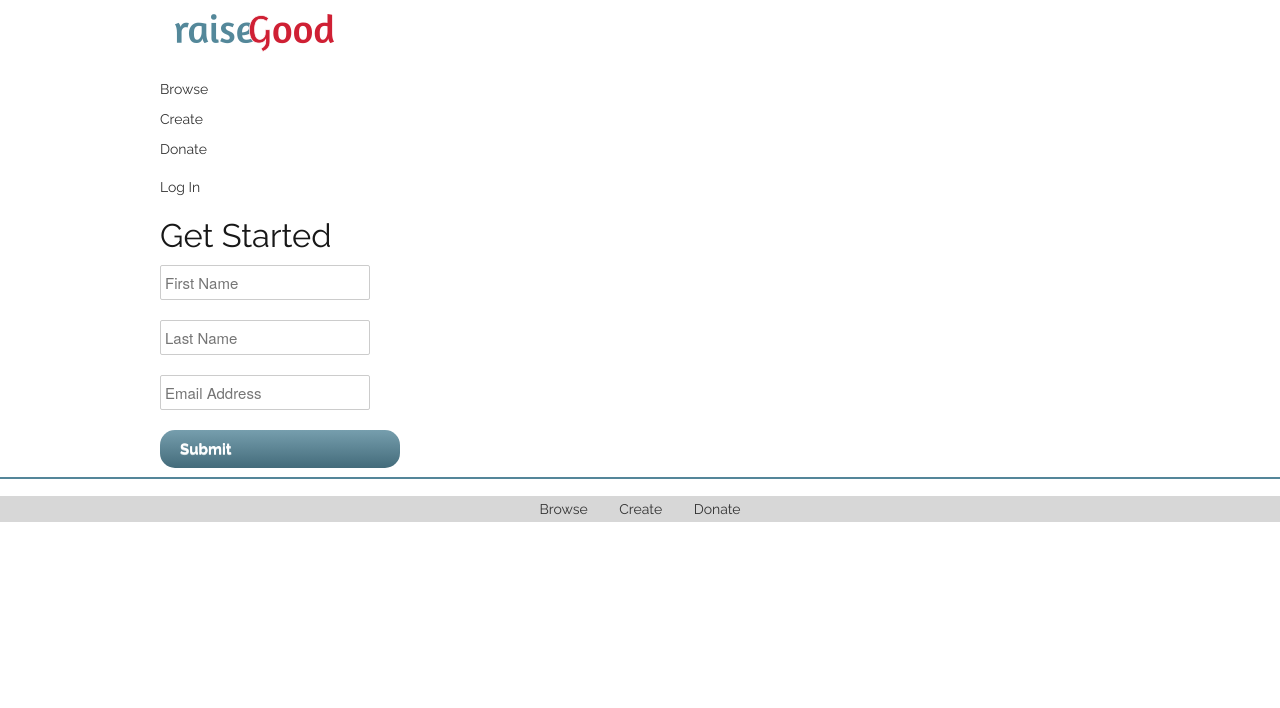
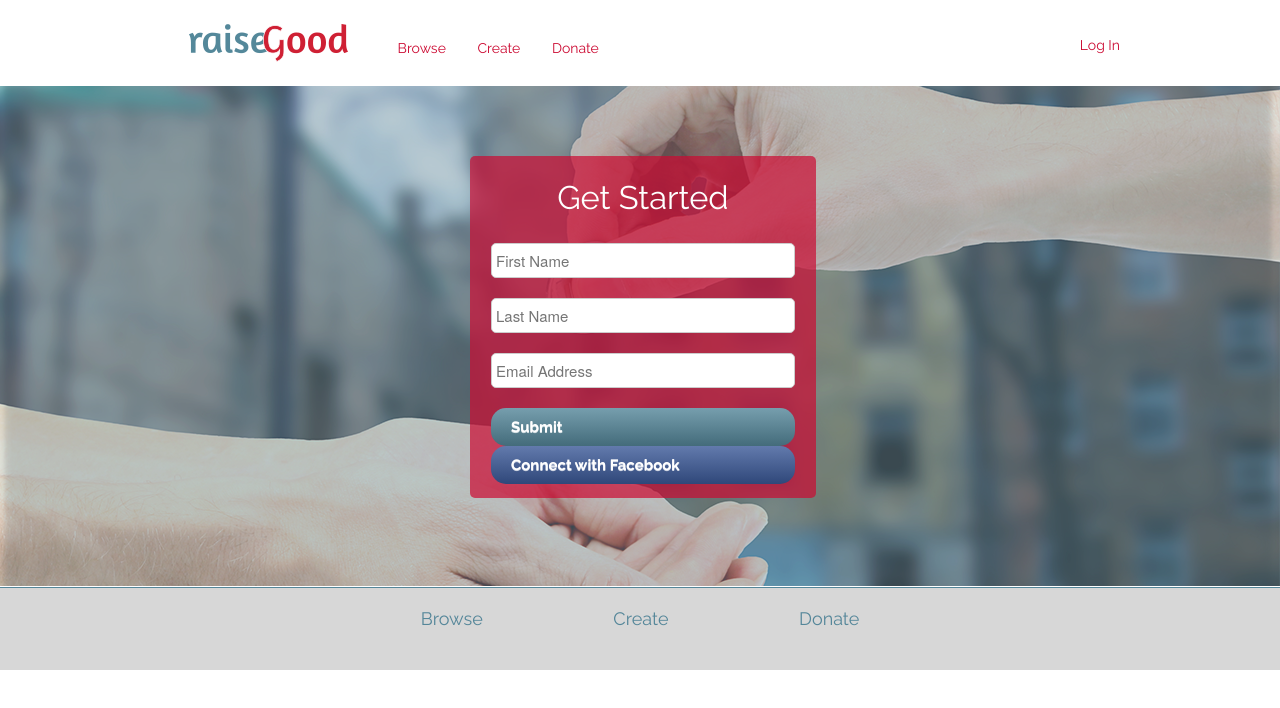
Before and after one commit to JennSlayton/raisegood, a website: page signup.html in a window 1280 px wide. Drawn offline with Linux system fonts and the light colour scheme.

Commit message:
signup sass added

```diff
--- /dev/null
+++ b/sass/_base.scss
@@ -0,0 +1,16 @@
+body {
+  font-family: $main-typeface;
+}
+
+h1, h2, h3, h4, h5, h6{ font-family: $main-typeface }
+
+a{ text-decoration: none; }
+
+
+.divider{
+  border-bottom:  $border-base-blue;
+  border-top: solid 1px transparent;
+  height: 1px;
+  //margin: 1.3em 0 0 0;
+  width: 100%;
+}
--- a/sass/_buttons.scss
+++ b/sass/_buttons.scss
@@ -3,7 +3,7 @@
 	.button{
 		border: none;
 		border-radius: 15px;
-		color: $base-white!important;
+		color: $base-white !important;
 		display: inline-block;
 		font-family: $main-typeface;
 		font-size: 15px;
@@ -27,7 +27,8 @@
 
 	$buttons: (
 						 blue $base-blue $base-white,
-						 red $base-red $base-white
+						 red $base-red $base-white,
+						 fb $fb-blue $base-white,
 						);
 
 	@each $button in $buttons{
@@ -53,7 +54,7 @@
 	.button-nav{ padding:12px 18px !important; margin:1em;  }
 	.button-large{ font-size: 18px; margin:1em; padding:15px 40px !important; }
 	.button-long{ width:100%; }
-	.button-box{width: 25%}
+	.button-box{width: 100%}
 
 
 	//BUTTON POSITION
--- a/sass/_createfr1.scss
+++ b/sass/_createfr1.scss
@@ -1,47 +1,6 @@
 //RAISE GOOD - HOMEPAGE STYLES
-body {
-  font-family: $main-typeface;
-}
-
-h1, h2, h3, h4, h5, h6{ font-family: $main-typeface }
-
-a{ text-decoration: none; }
 
 .createone-page {
 
-  .main-nav-header {
 
-    .left-nav {
-      float: left;
-
-        li{
-          display: inline;
-          margin-top: 0;
-          padding: 0 1em 0 1em;
-        }
-
-        a{
-          color: $base-red;
-          text-decoration: none;
-        }
-
-    }
-
-    .right-nav {
-      float: right;
-
-      li {
-        display: inline;
-
-        a {
-          color: $base-red;
-          text-decoration: none;
-        }
-
-      }
-
-      .right-link {
-        color: $base-red
-      }
-    }
-  }
+}
--- a/sass/_homepage.scss
+++ b/sass/_homepage.scss
@@ -1,56 +1,12 @@
 //RAISE GOOD - HOMEPAGE STYLES
-body {
-  font-family: $main-typeface;
-}
-
-h1, h2, h3, h4, h5, h6{ font-family: $main-typeface }
-
-a{ text-decoration: none; }
-
 .raise-good-homepage {
-
-  .main-nav-header {
-
-    .left-nav {
-      float: left;
-
-        li{
-          display: inline;
-          margin-top: 0;
-          padding: 0 1em 0 1em;
-        }
-
-        a{
-          color: $base-red;
-          text-decoration: none;
-        }
-
-    }
-
-    .right-nav {
-      float: right;
-
-      li {
-        display: inline;
-
-        a {
-          ;
-          text-decoration: none;
-        }
-
-      }
-
-      .right-link {
-        color: $base-red
-      }
-    }
-  }
 
   .main-header-image {
     background:url(../images/raisegoodcover.png) no-repeat top center;
     background-size:cover;
     width:100%;
     min-height:500px;
+    margin-top: 0;
 
     .main-header {
       padding-top: 230px;
@@ -159,20 +115,22 @@ a{ text-decoration: none; }
         }
         li {
           display: inline;
+          padding: 0 2em;
         }
         a {
           text-decoration: none;
-          padding: 0 1em;
+          padding: 0 2em;
         }
       }
 
-      .line {
-      max-width: 150%;
-      }
 
       .nav-footer {
         text-align: center;
         font-size: 18px;
+        .row {
+          margin-bottom: 0;
+        }
+
         a{
           color: $base-blue;
           padding: 0.5em 1.5em;
--- /dev/null
+++ b/sass/_navbar.scss
@@ -0,0 +1,45 @@
+.main-nav-header {
+  padding: 10px 0 0 0;
+  margin-bottom: 0;
+
+  .left-nav {
+    float: left;
+    margin-bottom: 0;
+    padding-bottom: 0;
+
+      li{
+        display: inline-block;
+        margin-top: 0;
+        margin-bottom: 0;
+        padding: 0 1em 0 1em;
+        vertical-align: middle;
+      }
+
+      a{
+        color: $base-red;
+        text-decoration: none;
+      }
+
+  }
+
+  .right-nav {
+    float: right;
+    margin-bottom: 0;
+
+
+    li {
+      display: inline;
+      vertical-align: middle;
+
+      a {
+        color: $base-red;
+        text-decoration: none;
+      }
+
+    }
+
+    .right-link {
+      color: $base-red
+    }
+  }
+}
--- /dev/null
+++ b/sass/_navfooter.scss
@@ -0,0 +1,27 @@
+//GLOBAL NAV FOOTER STYLES
+
+.nav-footer {
+        background-color: $base-gray;
+        text-align: center;
+        font-size: 18px;
+        margin-top: 0;
+        margin-bottom: 0;
+
+        .row {
+          margin-bottom: 0;
+          padding-top: 1em;
+        }
+          .footer-nav {
+            padding-bottom: 1em;
+          }
+        li {
+          display: inline;
+          padding: 0 2em;
+        }
+
+        a{
+          color: $base-blue;
+          padding: 0.5em 1.5em;
+
+        }
+      }
--- a/sass/_signup.scss
+++ b/sass/_signup.scss
@@ -7,48 +7,39 @@ a {text-decoration: none;}
 
 .signup-page {
 
-  .main-nav-header {
+  .right-nav {
+    margin-top: 1.5em;
 
-    .left-nav {
-      float: left;
+  }
 
-        li{
-          display: inline;
-          margin-top: 0;
-          padding: 0 1em 0 1em;
+  .signup-main-image {
+    background:url(../images/raisegoodcover.png) no-repeat top center;
+    background-size:cover;
+    width:100%;
+    min-height:500px;
+    margin-top: 0;
+
+    .sign-up {
+      position: center;
+      padding-top: 5em;
+
+      .information {
+        background-color: rgba(204,10,50, 0.7);
+        color: #FFFFFF;
+        padding: 1em 1.5em;
+        border-radius: 5px;
+
+        h3{
+          text-align: center;
+          color: $base-white;
+          padding: 0.25em 0 0.5em 0;
         }
-
-        a{
-          color: $base-red;
-          text-decoration: none;
+        input {
+          border-radius: 5px;
+          width: 100%;
         }
-    }
-
-    .right-nav {
-      a{
-        color: $base-red;
-        text-decoration: none;
       }
     }
   }
 
-  .signup-main {
-    background:url(../images/raisegoodcover.png) no-repeat top center;
-    background-size:cover;
-    width:100%;
-    min-height:500px;
-    .container {
-      position: center;
-    }
-  }
-
-  .nav-footer {
-    text-align: center;
-    font-size: 18px;
-
-    a{
-      color: $base-blue;
-      padding: 0.5em 1.5em;
-    }
-  }
 }
--- a/sass/_variables.scss
+++ b/sass/_variables.scss
@@ -13,6 +13,7 @@
   //BLUES
   $light-blue: #0A96CC;
   $base-blue: #548699;
+  $fb-blue: #3b5998;
 
   //WHITE
   $base-white: #FFFFFF;
@@ -22,3 +23,8 @@
   $main-typeface: 'Raleway';
 
   //FONT SIZES
+
+
+
+  //BORDERS
+  $border-base-blue: 1px solid $base-blue;
--- a/sass/screen.scss
+++ b/sass/screen.scss
@@ -7,5 +7,10 @@
 @import "skeleton";
 @import "variables";
 @import "buttons";
+@import "base";
 
+@import "navbar";
+@import "navfooter";
 @import "homepage";
+@import "createfr1";
+@import "signup";
--- a/signup.html
+++ b/signup.html
@@ -19,11 +19,11 @@
     <header class="main-nav-header">
       <nav class="container">
         <ul class="left-nav">
-          <!--<li><a href="#" class="logo">-->
+          <li><a href="#" class="logo">
             <img src="images/logo.png">
-          <!--</a></li>-->
+          </a></li>
           <li><a href="#" class="nav-link">Browse</a></li>
-          <li><a href="#" class="nav-link">Create</a></li>
+          <li><a href="createfr1.html" class="nav-link">Create</a></li>
           <li><a href="#" class="nav-link">Donate</a></li>
         </ul>
         <ul class="right-nav">
@@ -32,26 +32,32 @@
       </nav>
     </header>
 
-    <div class="signup-main">
-      <div class="container">
+    <div class="signup-main-image">
+      <div class="sign-up container">
+        <div class="header-block-background seven column offset-by-five">
+          <ul class="information">
             <h3>Get Started</h3>
             <input type="text" name="first-name" placeholder="First Name">
             <input type="text" name="last-name" placeholder="Last Name">
             <input type="email" name="email-address" placeholder="Email Address">
             <a href="#" class="button button-blue button-box">Submit</a>
+
+            <a href="#" class="button button-fb button-box">Connect with Facebook</a>
+          </ul>
         </div>
       </div>
-    <div class="line">
-      <img src="images/line.png">
     </div>
-    <div class="footer">
-        <div class="footer-nav container">
+    <div class="divider"></div>
+
+    <div class="nav-footer">
+        <div class="row">
+          <ul class="footer-nav">
             <li><a href="#" class="nav-link">Browse</a></li>
-          <li><a href="#" class="nav-link">Create</a></li>
+            <li><a href="createfr1.html" class="nav-link">Create</a></li>
             <li><a href="#" class="nav-link">Donate</a>
             </li>
+          </ul>
         </div>
-
       </div>
 
     <script>
```
Also changed, not shown: createfr1.html (+6 -8 lines), index.html (+20 -19 lines), images/facebook1.png (added), images/instagram1.png (added), images/twitter1.png (added), stylesheets/screen.css, 2 other files. Lines whose indentation alone changed are shown as unchanged.
